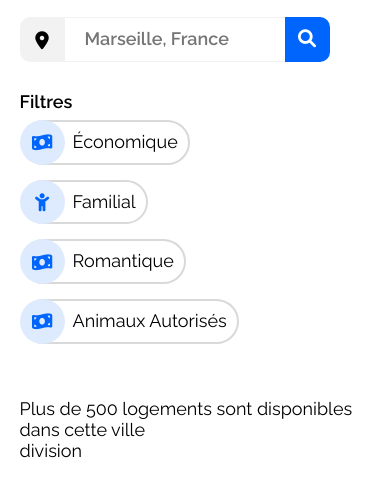
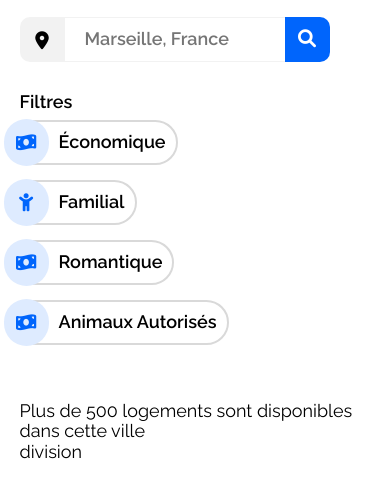
Before and after one commit to sejost/p2_booki_oc, a plain HTML site: page index.html in a window 390 px wide. Shown: the part 253-750 px from the top of the page. Drawn offline with Linux system fonts and the light colour scheme.

Commit message:
Responsive Filters Section v1

```diff
--- a/index.html
+++ b/index.html
@@ -48,6 +48,7 @@
         <form action="#" method="#" class="form-citysearch">
             <!--Method : Post Action | : Send to the page-->
             <fieldset class="fieldsearch">
+
                 <div class="city-choice">
                     <a href="#" class="icon fas fa-map-marker-alt"></a>
                     <input class="search-zone" placeholder="Marseille, France" type="text" name="location" id="city"
@@ -56,17 +57,51 @@
                     <button class="search-btn mobile-btn" type="submit" name="location"><i
                             class="fas fa-search"></i></button>
                 </div>
+
             </fieldset>
             <fieldset class="fieldfilters">
                 <div class="filterssearch">
 
                     <legend>Filtres</legend>
                     <div class="innerfilter">
-                        <div><input type="checkbox" name="economical" id="cbx-economical">
-                            <i class="fas fa-money-bill-wave"></i>
-                            <label for="cbx-economical" id="label-economical">Économique</label>
+
+                        <div class="filter">
+                            <input type="checkbox" name="economical" id="cbx-economical">
+                            <div class="innerlabel">
+                                <i class="fas fa-money-bill-wave"></i>
+                                <label for="cbx-economical" id="label-economical">Économique</label>
+                            </div>
+                            </input>
                         </div>
 
+                        <div class="filter">
+                            <input type="checkbox" name="family" id="cbx-family">
+                            <div class="innerlabel">
+                                <i class="fas fa-child"></i>
+                                <label for="cbx-family">Familial</label>
+                            </div>
+                            </input>
+                        </div>
+
+                        <div class="filter">
+                            <input type="checkbox" name="romantic" id="cbx-romantic">
+                            <div class="innerlabel">
+                                <i class="fas fa-money-bill-wave"></i>
+                                <label for="cbx-romantic">Romantique</label>
+                            </div>
+                            </input>
+                        </div>
+
+                        <div class="filter">
+                            <input type="checkbox" name="animals" id="cbx-animals">
+                            <div class="innerlabel">
+                                <i class="fas fa-money-bill-wave"></i>
+                                <label for="cbx-animals">Animaux Autorisés</label>
+                            </div>
+                            </input>
+                        </div>
+
+                        <!--
                         <div><input type="checkbox" name="family" id="cbx-family">
                             <i class="fas fa-child"></i>
                             <label for="cbx-family">Familial</label>
@@ -80,7 +115,7 @@
                         <div><input type="checkbox" name="animals" id="cbx-animals">
                             <i class="fas fa-money-bill-wave"></i>
                             <label for="cbx-animals">Animaux Autorisés</label>
-                        </div>
+                        </div>-->
                     </div>
                 </div>
             </fieldset>
--- a/styles.scss
+++ b/styles.scss
@@ -172,45 +172,56 @@ form {
             display: flex;
             align-items: baseline;
             legend {
-                margin-right: 1%;
+                margin-right: 2%;
             }
             .innerfilter {
                 display: flex;
-
-                div {
+                input[type="checkbox"] {
+                    display: none;
+                    position: relative;
+                }
+                .filter {
+                    input[type="checkbox"]:hover + .innerlabel {
+                        background: $basic-blue;
+                        i {
+                            background: $basic-gray;
+                            color: black;
+                        }
+                        label {
+                            color: white;
+                        }
+                    }
+                    input[type="checkbox"]:checked ~ .innerlabel {
+                        background: $basic-blue;
+                        label {
+                            color: white;
+                        }
+                    }
+                }
+                .innerlabel {
+                    height: 45px;
+                    border: solid $darker-gray;
+                    border-width: 2px;
+                    border-radius: 0px 30px 30px 0px;
                     display: flex;
-                    flex-direction: row;
-                    input[type="checkbox"] {
-                        display: none;
-                    }
-                    input[type="checkbox"]:checked ~ label {
-                        background: $basic-blue;
-                        color: white;
-                    }
+                    margin: 0 50px 0 0;
                     i {
                         background: $light-blue;
                         color: $basic-blue;
                         width: 45px;
+                        height: calc(100% + 6px);
+                        border-radius: 30px;
+                        margin: -3px 0 0 -18px;
                         display: flex;
+                        justify-content: center;
                         align-items: center;
-                        justify-content: center;
-                        border-radius: 30px;
-                        z-index: 1;
                     }
                     label {
-                        border: solid $darker-gray;
-                        border-width: 2px;
-                        border-radius: 30px;
-                        padding: 10px 10px 10px 50px;
-                        //width: 215px;
+                        margin: 0 10px 0px 10px;
+                        align-items: center;
+                        font-weight: 600;
+                        display: flex;
                         cursor: pointer;
-                        position: relative;
-                        right: 44px;
-                    }
-                    label:hover {
-                        background: $light-blue;
-                        border: solid $light-blue;
-                        border-width: 2px;
                     }
                 }
             }
@@ -233,7 +244,7 @@ form {
                     display: flex;
                     flex-wrap: wrap;
                     justify-content: flex-start;
-                    div {
+                    .innerlabel {
                         margin-bottom: 15px;
                     }
                 }
```
Also changed, not shown: styles.css.
